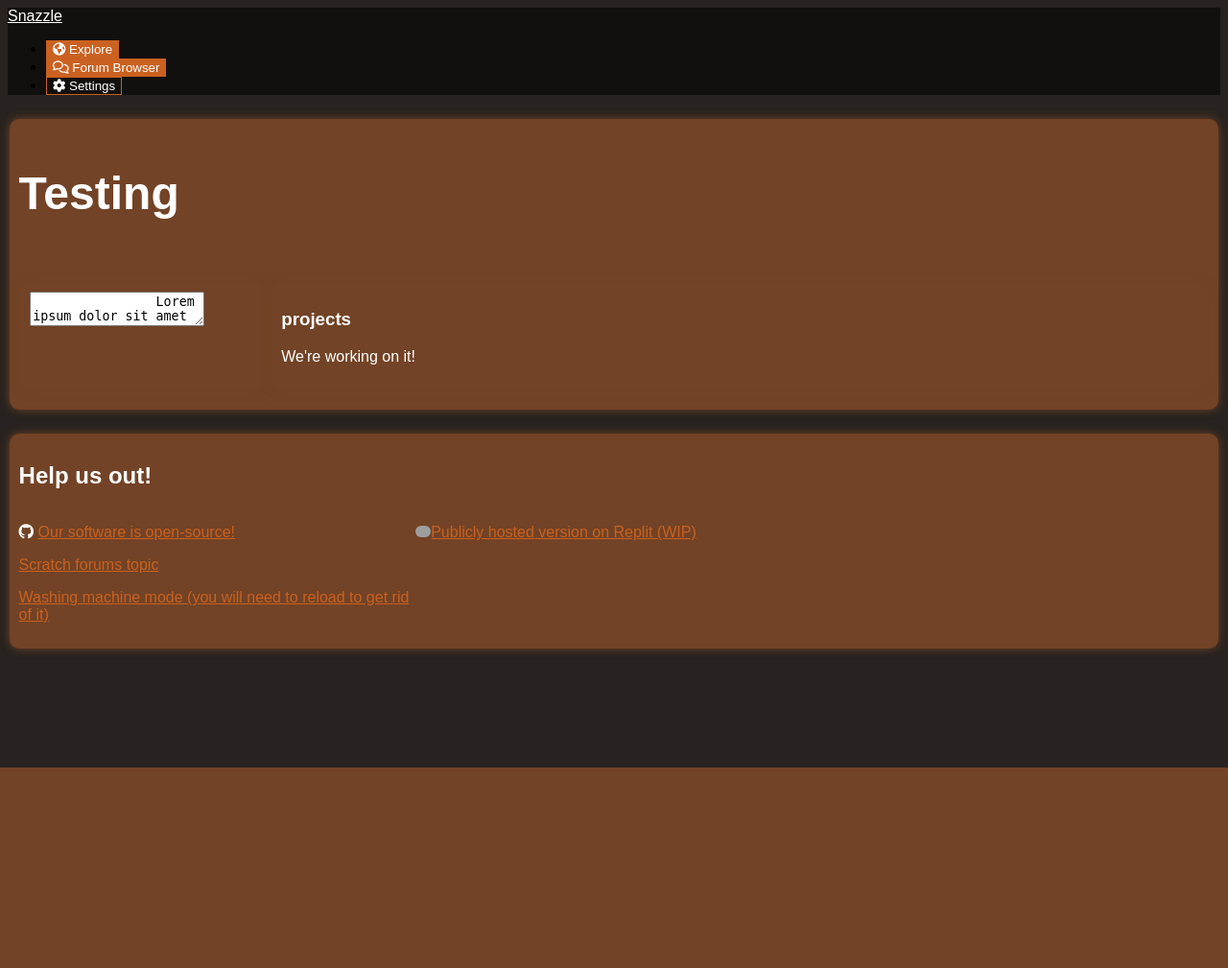
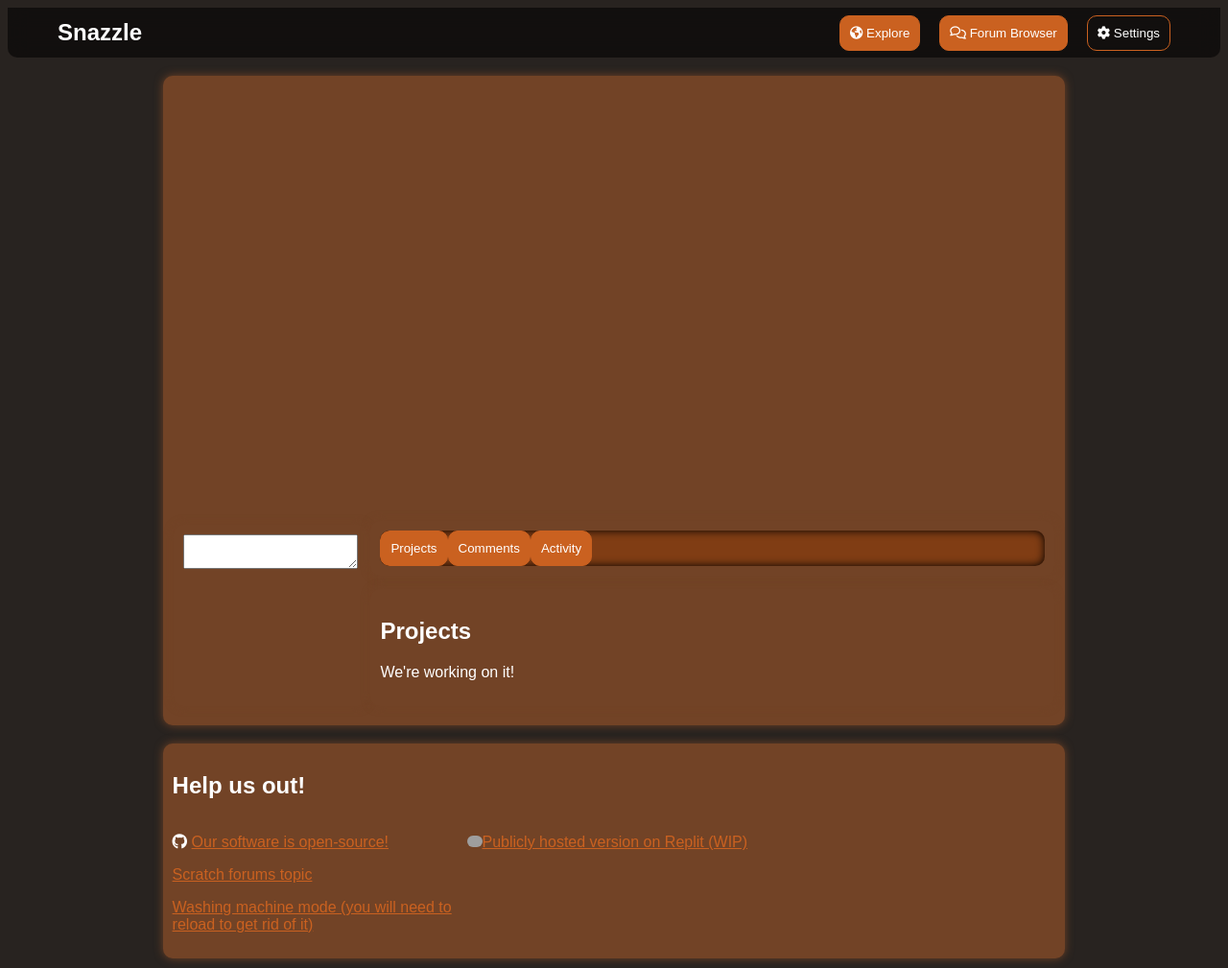
Before and after one commit to SnarpleDev/Snazzle, a Flask app: page /studios/1/projects in a window 1280 px wide. Shown: the whole page at 96% size. Before the commit the page ends 800 px from the top, so only its background shows below. Run offline with Flask 3, Linux system fonts and the light colour scheme; data that the repository does not hold is empty; parts of the project's set-up code (start-up, migrations or seed data) failed here and were passed over; some libraries are stand-ins or nearby versions; some web fonts are replaced; grey boxes are pictures that could not be loaded.

Commit message:
add studio stuff

```diff
--- a/app.py
+++ b/app.py
@@ -39,6 +39,7 @@
     signed_in=True,
     use_sb2=False,
     sb_scale=1,
+    use_old_layout=False
 )
 
 
@@ -317,6 +318,7 @@
             user_data["show_deleted_posts"],
             user_data["ocular_ov"],
             user_data["use_sb2"],
+            user_data["use_old_layout"],
         ],
     )
 
@@ -335,6 +337,12 @@
 @app.get("/pin-subforum/<sf>")
 def pin_sub(sf):
     """route that pins a subforum"""
+    def flatten_comprehension(matrix):
+        return [item for row in matrix for item in row]
+
+    if sf not in flatten_comprehension([subforum for subforum in [subforums for _, subforums in subforums_data]]):
+        return '<script>alert("Haha nice try ;)"); history.back()</script>'
+
     if sf not in user_data["pinned_subforums"]:
         arr = user_data["pinned_subforums"].copy()
         arr.append(sf)
@@ -379,11 +387,15 @@
 # Studio pages
 @app.get("/studios/<id>/<tab>")
 def studios(id, tab):
+    data = dazzle.get_studio_data(id)
     return render_template(
         "studio.html",
-        studio_name="Testing",
-        studio_description="Lorem ipsum dolor sit amet",
+        studio_name=data['title'],
+        studio_description=data["description"],
+        studio_id=id,
         studio_tab=tab,
+        studio_banner=data['image'],
+
     )
 
 
--- a/dazzle.py
+++ b/dazzle.py
@@ -32,6 +32,8 @@
 REPLIT_MODE = False
 USE_PROXY = False
 
+def fmt_time(timestamp):
+    return datetime.fromisoformat(timestamp.replace("Z", "+00:00")).strftime("%B %d, %Y at %I:%M %p UTC")
 
 def archive_result(filename):
     """
@@ -290,9 +292,7 @@
             "posts": [
                 {
                     "author": post["username"],
-                    "time": datetime.fromisoformat(
-                        post["time"]["first_checked"].replace("Z", "+00:00")
-                    ).strftime("%B %d, %Y at %I:%M %p UTC"),
+                    "time": fmt_time(post["time"]["first_checked"]),
                     "html_content": post["content"]["html"],
                     "is_deleted": post["deleted"],
                     "index": i,
@@ -361,6 +361,9 @@
     )
     return r.json()
 
+def get_studio_data(id):
+    r = requests.get(f'https://api.scratch.mit.edu/studios/{id}')
+    return r.json()
 
 # Below this line is all stuff used for the REPL debugging mode
 # Generally, don't touch this, unless there's a severe flaw or something
--- a/static/master-styles.css
+++ b/static/master-styles.css
@@ -322,3 +322,86 @@
     color: rgba(255, 255, 255, 0.5);
     font-weight: bold;
 }
+
+nav {
+    background: rgba(50, 48, 47, 0.5);
+    backdrop-filter: blur(8px);
+    border-bottom: #504945;
+    padding: 10px 0;
+    position: sticky;
+    top: 0px;
+    z-index: 1000;
+    backdrop-filter: blur(10px);
+    border-bottom-left-radius: 10px;
+    border-bottom-right-radius: 10px;
+}
+
+.logo a {
+    font-size: 24px;
+    font-weight: bold;
+    margin-left: 20px;
+    transition: 0.5s all cubic-bezier(0.455, 0.03, 0.515, 0.955);
+    text-decoration: none;
+}
+
+.logo a:hover {
+    cursor: pointer;
+}
+
+.navbar-container {
+    max-width: 1200px;
+    margin: 0 auto;
+    display: flex;
+    align-items: center;
+    justify-content: space-between;
+    max-height: 2em;
+}
+
+
+.nav-links {
+    list-style: none;
+    display: flex;
+    margin-right: 20px;
+}
+
+.nav-links li {
+    margin-left: 20px;
+}
+
+.nav-links li a {
+    text-decoration: none;
+    font-size: 18px;
+    font-weight: bold;
+}
+
+button,
+select {
+    transition: all 0.3s ease;
+    padding: 10px;
+    border-radius: 10px;
+}
+
+input {
+    transition: all 0.3s ease;
+    padding: 5px;
+    border-radius: 10px;
+}
+
+button:hover {
+    backdrop-filter: blur(5px);
+    border-radius: 10px;
+    cursor: pointer;
+}
+
+select:hover {
+    cursor: pointer;
+}
+
+.omni {
+    margin-left: 10em;
+    margin-right: 10em;
+}
+
+.no-bullets {
+    list-style: none;
+}
--- a/static/styles-gruvbox.css
+++ b/static/styles-gruvbox.css
@@ -333,7 +333,7 @@
 	border: 6px solid #3c3836;
 }
 
-section:first-child:not(.width-third) {
+section:first-child:not(.width-third, .gb_no-T){
     background: transparent;
 }
 
--- a/templates/_footer.html
+++ b/templates/_footer.html
@@ -1,8 +1,9 @@
+<div class="omni">
     <section>
         <h2>Help us out!</h2>
         <div class="flex-cont">
             <div class="width-third">
-            <p><span class="fa fa-github"></span> <a href="https://github.com/redstone-scratch/Snazzle" target="_blank">Our
+                <p><span class="fa fa-github"></span> <a href="https://github.com/redstone-dev/Snazzle" target="_blank">Our
                     software is open-source!</a></p>
                 <p><a href="https://scratch.mit.edu/discuss/topic/699735/">Scratch forums topic</a></p>
                 <p><a href="javascript:document.body.parentNode.innerHTML += `<style>*{animation-duration:3s;animation-name:SPEEN;animation-iteration-count:infinite;animation-timing-function:linear;}@keyframes SPEEN{from{transform:rotate(0deg);}to{transform:rotate(360deg);}}</style>`;
@@ -14,6 +15,7 @@
         </div>
 
     </section>
+</div>
 
 <script>
     // I'm so sorry, I added JavaScript 😭
--- a/templates/index.html
+++ b/templates/index.html
@@ -6,8 +6,7 @@
     {% endif %}
     <div class="hero-banner">
         {% if not signed_in %}
-        {% include '_banner.html' %}
-        <div id="downloads">{% include '_download.html' %}</div>
+            {% include '_banner.html' %}
         {% endif %}
         <section>
             <h2>Featured projects</h2>
@@ -33,7 +32,7 @@
             <div class="scrollpane sp-horiz sp-studios">
                 {% for studio in featured_studios %}
                 <div class="sp-item" style="display: block; text-align: center;">
-                    <a href="/studios/{{studio['id']}}" style="text-decoration: none;">
+                    <a href="/studios/{{studio['id']}}/projects" style="text-decoration: none;">
                         <img src="{{ studio['thumbnail_url'] }}" alt="{{ studio['title'] }}"
                             title="{{ studio['title'] }}" width="140" height="90">
                     </a>
--- a/templates/settings.html
+++ b/templates/settings.html
@@ -59,6 +59,7 @@
                 name="show-deleted-posts" value="{{ values[2] }}"></label><br>
         <label for="use-sb2">Use 2.0 scratchblocks instead of 3.0 <input type="checkbox" id="use-sb2" name="use-sb2" value="{{ values[4] }}"></label><br>
         <label for="sb-scale">Scratchblocks scaling <input type="number" step="0.01" id="sb-scale" name="sb-scale" value="{{ values[5] }}"></label>
+        <label for="use-old-layout">Use old forum browser layout <input type="checkbox" id="use-old-layout" name="use-old-layout" value="{{ values[6] }}"/> </label>
     </section>
     <section>
         <h2>Profiles</h2>
--- a/templates/studio.html
+++ b/templates/studio.html
@@ -3,7 +3,7 @@
 {% block content %}
 
 <section>
-    <div id="studio-banner">
+    <div id="studio-banner" style="background-image: url({{ studio_banner }}); background-size: contain; background-repeat: no-repeat; height:50vh;">
         <h1>{{ studio_name }}</h1>
     </div>
 
@@ -13,9 +13,16 @@
                 {{ studio_description }}
             </textarea>
         </section>
-        <section class="width-80">
-
-            <h3>{{ studio_tab }}</h3>
+        <div class="width-80">
+            <section>
+                <div class="scrollpane sp-filters sp-horiz no-bullets">
+                    <a href="/studios/{{ studio_id }}/projects"><button>Projects</button></a>
+                    <a href="/studios/{{ studio_id }}/comments"><button>Comments</button></a>
+                    <a href="/studios/{{ studio_id }}/activity"><button>Activity</button></a>
+                </div>
+            </section>
+            <section>
+                <h2>{{ studio_tab | title }}</h2>
                 {% if studio_tab == "projects" %}
                     <p>We're working on it!</p>
                 {% elif studio_tab == "comments" %}
@@ -27,6 +34,7 @@
                 {% endif %}
             </section>
         </div>
+    </div>
 </section>
 
 {% endblock %}
```
Also changed, not shown: templates/_banner.html (+3 -5 lines), templates/forum-topics.html (+4 -3 lines), templates/forums.html (+3 -26 lines). Lines whose indentation alone changed are shown as unchanged.
